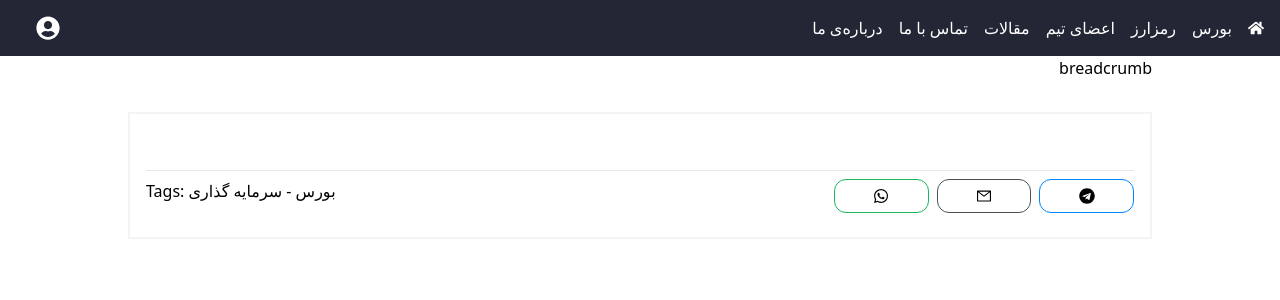
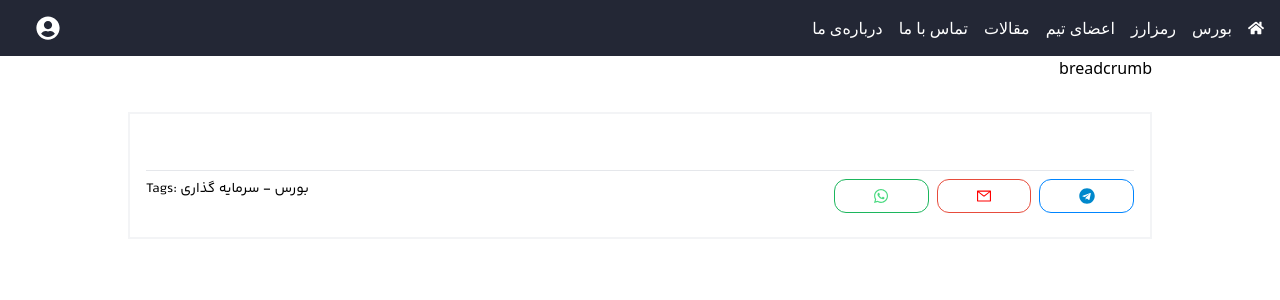
Before and after one commit to navidsotoudeh/investing, a Next.js app: page /articles/1 in a window 1280 px wide. Shown: the top 300 px of the page. Built offline with nearby package versions, Linux system fonts and the light colour scheme; no server answers.

Commit message:
some-styles improved

```diff
--- a/src/app/articles/[articleId]/page.tsx
+++ b/src/app/articles/[articleId]/page.tsx
@@ -45,7 +45,7 @@ const Article = () => {
                 paddingTop: "0.5rem",
               }}
             >
-              <FaTelegram />
+              <FaTelegram color="#0088cc" />
             </TelegramShareButton>
             <EmailShareButton
               subject={"لینک محصول"}
@@ -57,13 +57,13 @@ const Article = () => {
                 justifyContent: "center",
                 gap: "0.5rem",
                 alignItems: "center",
-                border: "1px solid #505050",
+                border: "1px solid #e74c3c",
                 borderRadius: "0.75rem",
                 paddingBottom: "0.5rem",
                 paddingTop: "0.5rem",
               }}
             >
-              <AiOutlineMail />
+              <AiOutlineMail color="red" />
             </EmailShareButton>
             <WhatsappShareButton
               url={articleData?.data?.link}
@@ -79,10 +79,12 @@ const Article = () => {
                 paddingTop: "0.5rem",
               }}
             >
-              <FaWhatsapp />
+              <FaWhatsapp color="#4ada80" />
             </WhatsappShareButton>
           </div>
-          <div> بورس - سرمایه گذاری :Tags </div>
+          <Text htmlTag="span" variant="body2">
+            بورس - سرمایه گذاری :Tags{" "}
+          </Text>
         </aside>
       </div>
     </div>
--- a/src/components/pages/home/LatestNews.tsx
+++ b/src/components/pages/home/LatestNews.tsx
@@ -9,7 +9,7 @@ const LatestNews = () => {
     { title: "سیاست", quantity: 2 },
   ];
   return (
-    <div className="flex gap-2 w-full flex-col border-2 h-[200px] justify-center items-center">
+    <div className="flex gap-2 w-1/2 flex-col border-2 h-[200px] justify-center items-center">
       <Text
         htmlTag="p"
         variant="body1"
--- a/src/components/pages/home/NewsBox.tsx
+++ b/src/components/pages/home/NewsBox.tsx
@@ -6,7 +6,7 @@ const NewsBox = () => {
     useGetArticlesQuery({ params: { pageNumber: 1, pageSize: 6 } });
 
   return (
-    <div className="flex gap-8 w-full justify-center flex-col">
+    <div className="flex gap-2 w-full justify-center flex-col">
       {articlesData?.posts.map((newsCardData: any) => {
         return <NewsCard newsCardData={newsCardData} key={newsCardData.id} />;
       })}
--- a/src/components/pages/home/NewsCard.tsx
+++ b/src/components/pages/home/NewsCard.tsx
@@ -1,18 +1,24 @@
 import Image from "next/image";
 import Link from "next/link";
+import Text from "@/components/UIKit/Text";
 const NewsCard = ({ newsCardData }: any) => {
   return (
     <Link
-      className="flex w-full justify-between border-b-2 pb-2"
+      className="flex w-full justify-between border-b-2 py-2"
       dir="rtl"
       href={`/articles/${newsCardData.id}`}
     >
       <main className="flex flex-col text-right justify-between w-2/3">
-        <div className="text-black text-base">{newsCardData?.title}</div>
-        <article className="text-justify text-sm">
+        <Text variant="subtitle1" htmlTag="p" className="text-black text-base">
+          {newsCardData?.title}
+        </Text>
+        <Text
+          variant="caption2"
+          htmlTag="span"
+          className="text-justify text-sm"
+        >
           {newsCardData?.content}
-        </article>
-
+        </Text>
         <aside>ادامه ی مطلب</aside>
       </main>
       <div className="w-1/3 h-full">
--- a/src/components/pages/home/SecondSection.tsx
+++ b/src/components/pages/home/SecondSection.tsx
@@ -3,9 +3,7 @@ import LatestNews from "./LatestNews";
 const SecondSection = () => {
   return (
     <div className="flex gap-2 w-full justify-between mb-[200px]">
-      <div className="w-1/2">
-        <LatestNews />
-      </div>
+      <LatestNews />
       <NewsBox />
     </div>
   );
--- a/src/redux/services/article/articleApi.ts
+++ b/src/redux/services/article/articleApi.ts
@@ -52,7 +52,7 @@ export const articleApi = createApi({
     getArticleById: builder.query<any, any>({
       query: (payload) => {
         return {
-          url: `/${Number(payload)}`,
+          url: `post/${Number(payload)}`,
           headers: {
             Accept: "*/*",
             "Content-Type": "application/json",
```
Also changed, not shown: 1 other file (tests, documents, lock files or other folders).
